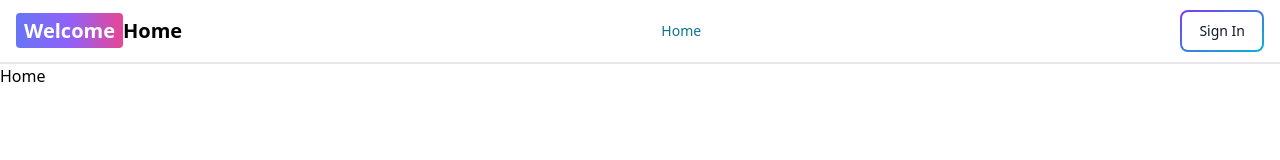
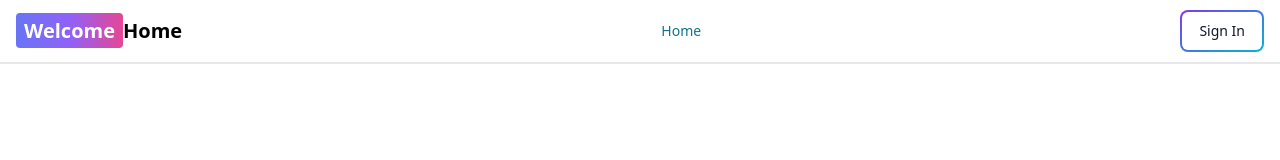
Before and after one commit to jazwu/welcome-home, a React (Vite) app in the folder client/: page / in a window 1280 px wide. Shown: the top 160 px of the page. Built offline with nearby package versions, Linux system fonts and the light colour scheme.

Commit message:
delete home page

```diff
--- a/client/src/App.jsx
+++ b/client/src/App.jsx
@@ -15,7 +15,6 @@ function App() {
     <BrowserRouter>
       <Header />
       <Routes>
-        <Route path="/" element={<Home />} />
         <Route element={<PublicRoute />}>
           <Route path="/sign-in" element={<SignIn />} />
           <Route path="/sign-up" element={<SignUp />} />
--- a/client/src/pages/Home.jsx
+++ /dev/null
@@ -1,7 +0,0 @@
-import React from 'react'
-
-export default function Home() {
-  return (
-    <div>Home</div>
-  )
-}
--- a/client/src/pages/Shopping.jsx
+++ b/client/src/pages/Shopping.jsx
@@ -1,6 +1,6 @@
 import { useLocation, useNavigate } from "react-router-dom";
 import { useEffect, useState } from "react";
-import SideBar from "../components/CateSideBar";
+import SideBar from "../components/SideBarCategory";
 import ItemsPage from "../components/ItemsPage";
 import { Alert } from "flowbite-react";
 import { useSelector } from "react-redux";
```
Also changed, not shown: client/src/components/SideBarCategory.jsx (renamed from client/src/components/CateSideBar.jsx).
